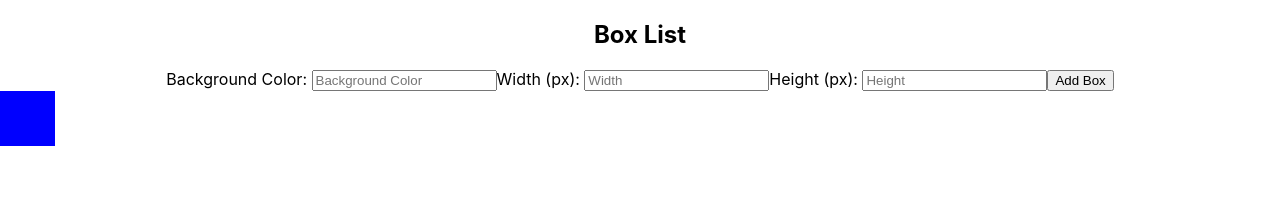
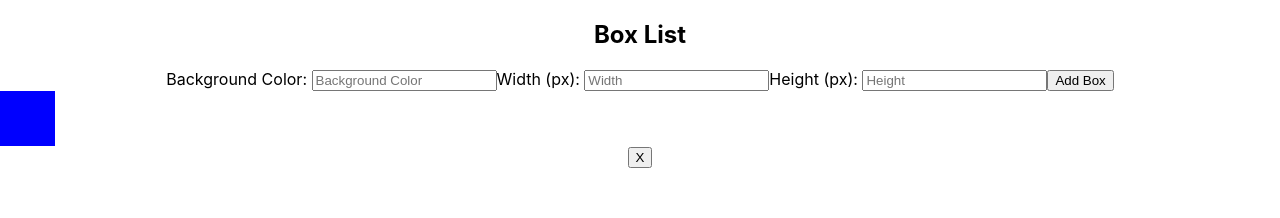
Before and after one commit to jlh040/react-color-box-maker, a React (Create React App) app: page / in a window 1280 px wide. Shown: the top 218 px of the page. Built offline with nearby package versions, Linux system fonts and the light colour scheme.

Commit message:
boxes can now be removed from the page

```diff
--- a/src/Box.js
+++ b/src/Box.js
@@ -1,6 +1,6 @@
 import React from 'react';
 
-const Box = ({ backgroundColor, width, height}) => {
+const Box = ({ removeBox, backgroundColor, width, height, id}) => {
   const style = {
     backgroundColor,
     width,
@@ -8,7 +8,10 @@ const Box = ({ backgroundColor, width, height}) => {
   }
 
   return (
-    <div style={style}>
+    <div>
+      <div style={style}>
+      </div>
+      <button onClick={() => removeBox(id)}>X</button>
     </div>
   )
 };
--- a/src/BoxList.js
+++ b/src/BoxList.js
@@ -7,15 +7,18 @@ const BoxList = () => {
   const [boxes, setBoxes] = useState([{
     backgroundColor: 'blue',
     width: '55px',
-    height: '55px'
+    height: '55px',
+    id: uuid()
   }]);
   const addNewBox = (backgroundColor, width, height) => {
     setBoxes(boxData => (
-      [...boxData, {backgroundColor, width: width + 'px', height: height + 'px'}]
+      [...boxData, {backgroundColor, width: width + 'px', height: height + 'px', id: uuid()}]
     ))
   };
-  const removeBox = () => {
-
+  const removeBox = id => {
+    setBoxes(currBoxes => (
+      currBoxes.filter(box => box.id !== id)
+    ))
   };
 
   return (
@@ -24,6 +27,9 @@ const BoxList = () => {
       <NewBoxForm addNewBox={addNewBox} />
       {boxes.map(box =>
       <Box
+        removeBox={removeBox}
+        key={uuid()}
+        id={box.id}
         backgroundColor={box.backgroundColor}
         height={box.height}
         width={box.width}
```
